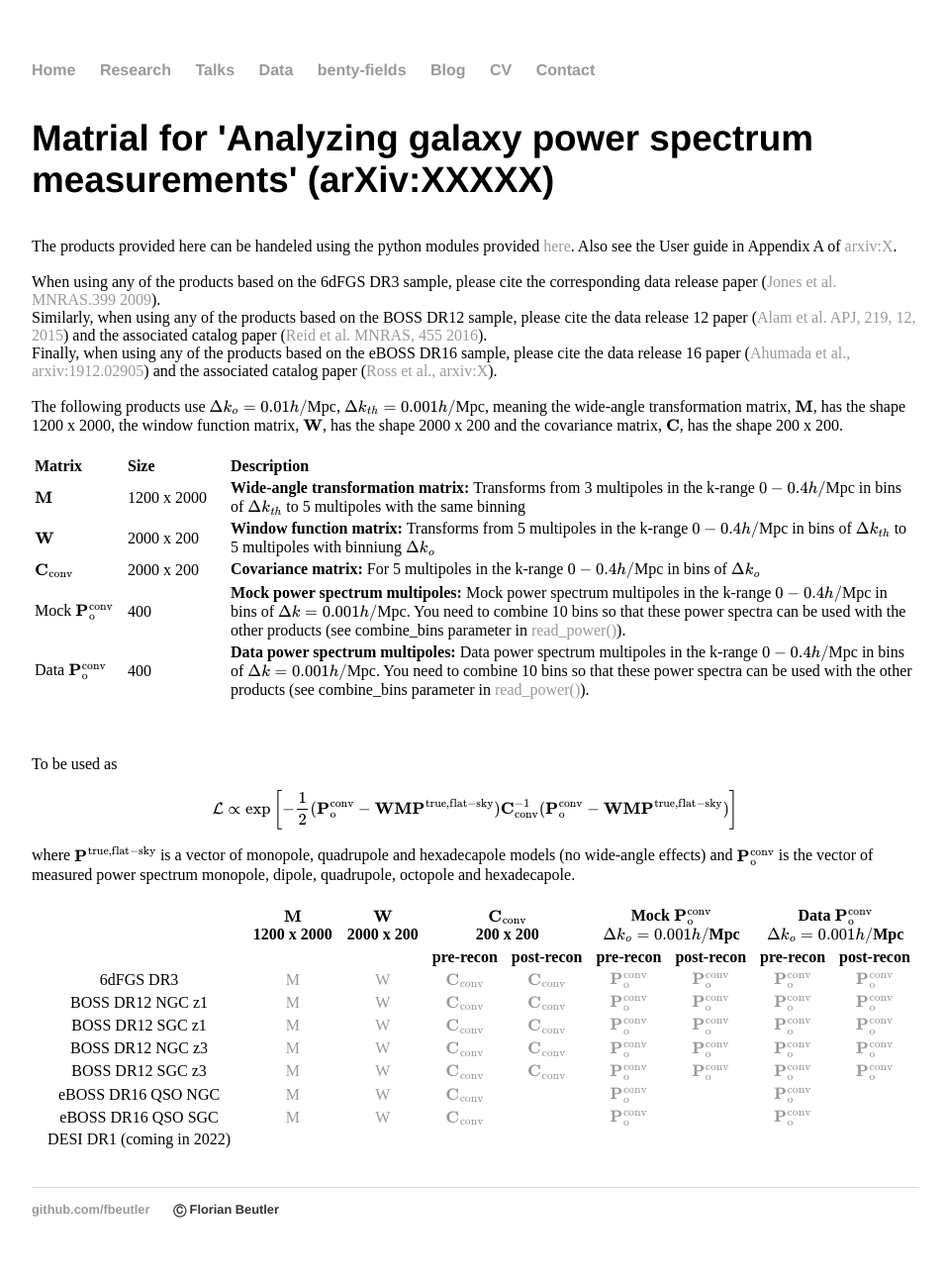
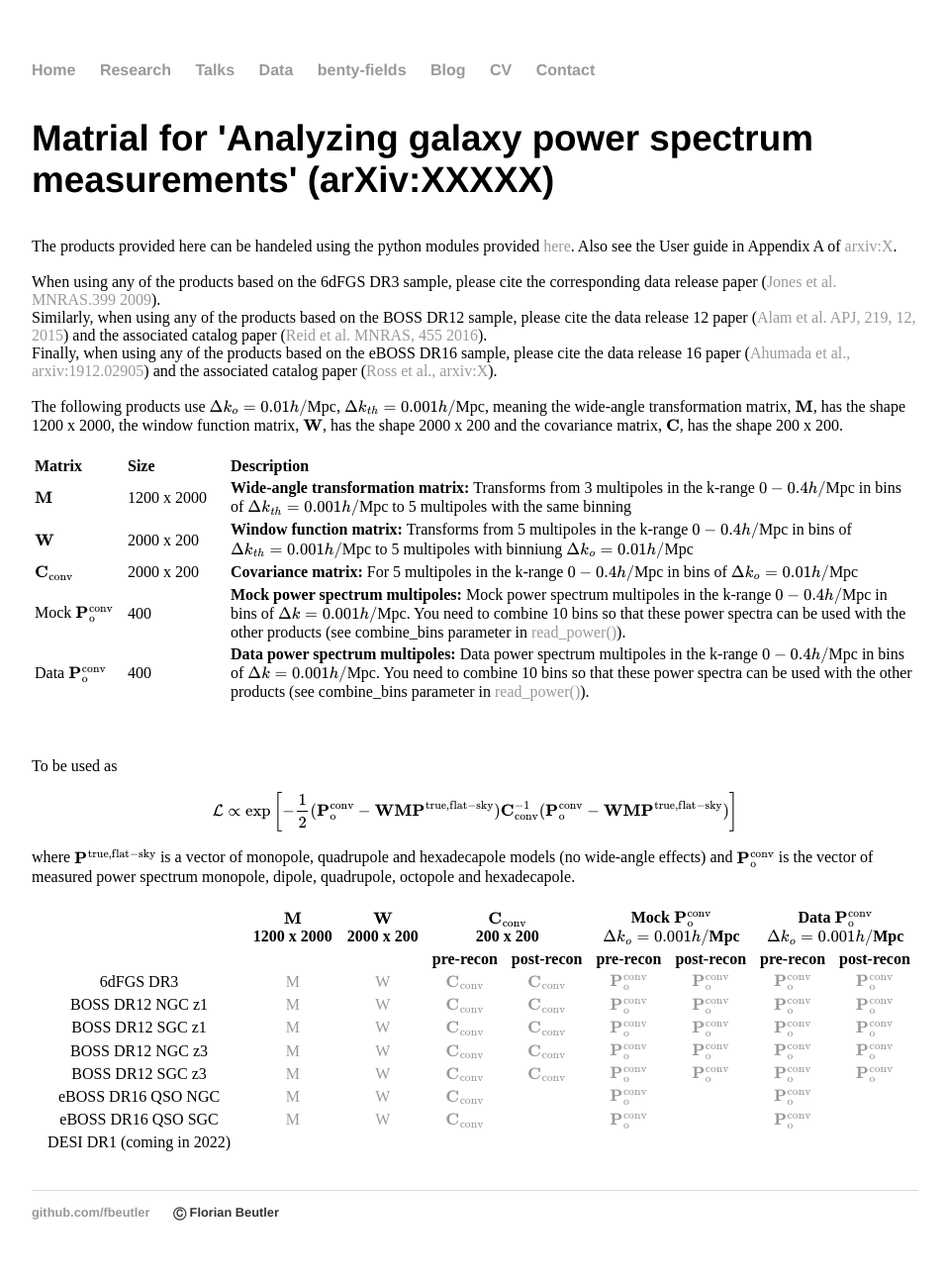
Before and after one commit to fbeutler/fbeutler.github.io, a Jekyll site: the page built from hub/deconv_paper.html, in a window 1280 px wide. Shown: the whole page at 99% size, without its empty margins (160-1116 px from the left). Built offline with Jekyll 4.4.1, drawn with Linux system fonts in a browser that asks for light colours.

Commit message:
Update deconv_paper.html

```diff
--- a/hub/deconv_paper.html
+++ b/hub/deconv_paper.html
@@ -36,19 +36,19 @@ Finally, when using any of the products based on the eBOSS DR16 sample, please c
   <tr style="text-align: left">
     <td>\(\textbf{M}\)</td>
     <td style="min-width:100px">1200 x 2000</td>
-    <td><b>Wide-angle transformation matrix:</b> Transforms from 3 multipoles in the k-range \(0 - 0.4h/\)Mpc in bins of \(\Delta k_{th}\)
+    <td><b>Wide-angle transformation matrix:</b> Transforms from 3 multipoles in the k-range \(0 - 0.4h/\)Mpc in bins of \(\Delta k_{th}= 0.001h/\)Mpc
 	to 5 multipoles with the same binning</td>
   </tr>
   <tr style="text-align: left">
     <td>\(\textbf{W}\)</td>
     <td style="min-width:100px">2000 x 200</td>
-    <td><b>Window function matrix:</b> Transforms from 5 multipoles in the k-range \(0 - 0.4h/\)Mpc in bins of \(\Delta k_{th}\)
-	to 5 multipoles with binniung \(\Delta k_o\)</td>
+    <td><b>Window function matrix:</b> Transforms from 5 multipoles in the k-range \(0 - 0.4h/\)Mpc in bins of \(\Delta k_{th}= 0.001h/\)Mpc
+	to 5 multipoles with binniung \(\Delta k_o= 0.01h/\)Mpc</td>
   </tr>
   <tr style="text-align: left">
     <td>\(\textbf{C}_{\rm conv}\)</td>
     <td style="min-width:100px">2000 x 200</td>
-    <td><b>Covariance matrix:</b> For 5 multipoles in the k-range \(0 - 0.4h/\)Mpc in bins of \(\Delta k_{o}\)</td>
+    <td><b>Covariance matrix:</b> For 5 multipoles in the k-range \(0 - 0.4h/\)Mpc in bins of \(\Delta k_{o}= 0.01h/\)Mpc</td>
   </tr>
   <tr style="text-align: left">
     <td style="min-width:90px">Mock \(\mathbf{P}^{\rm conv}_{\rm o}\)</td>
```
